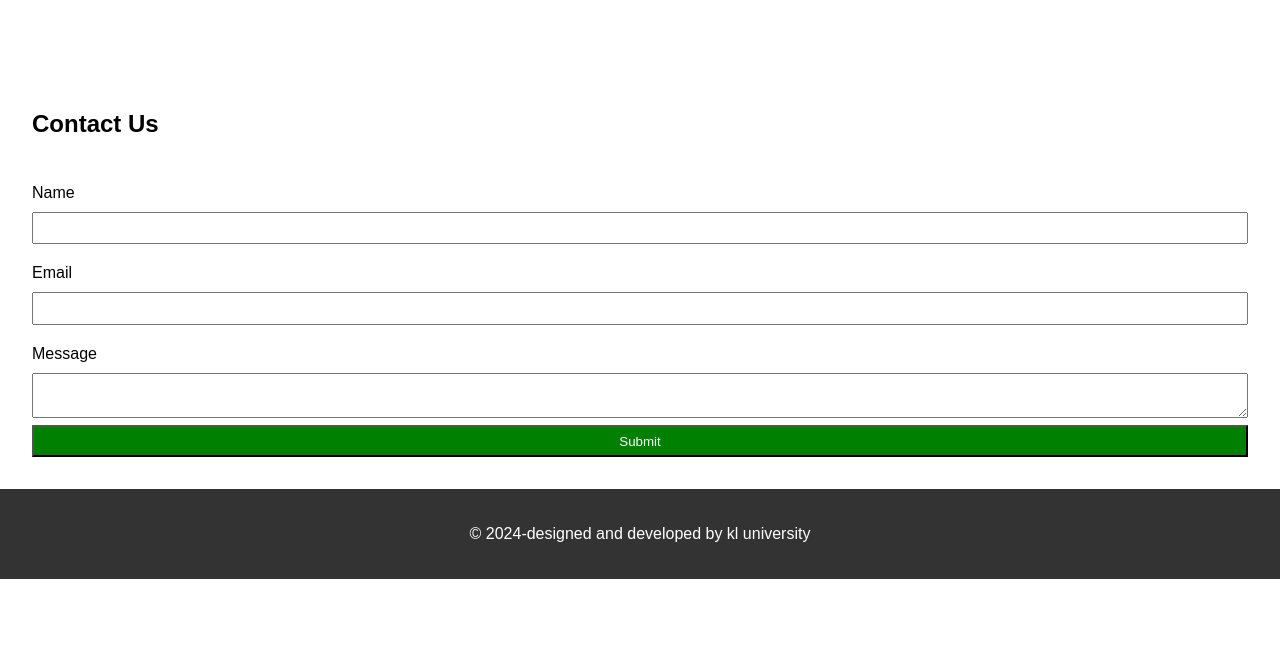
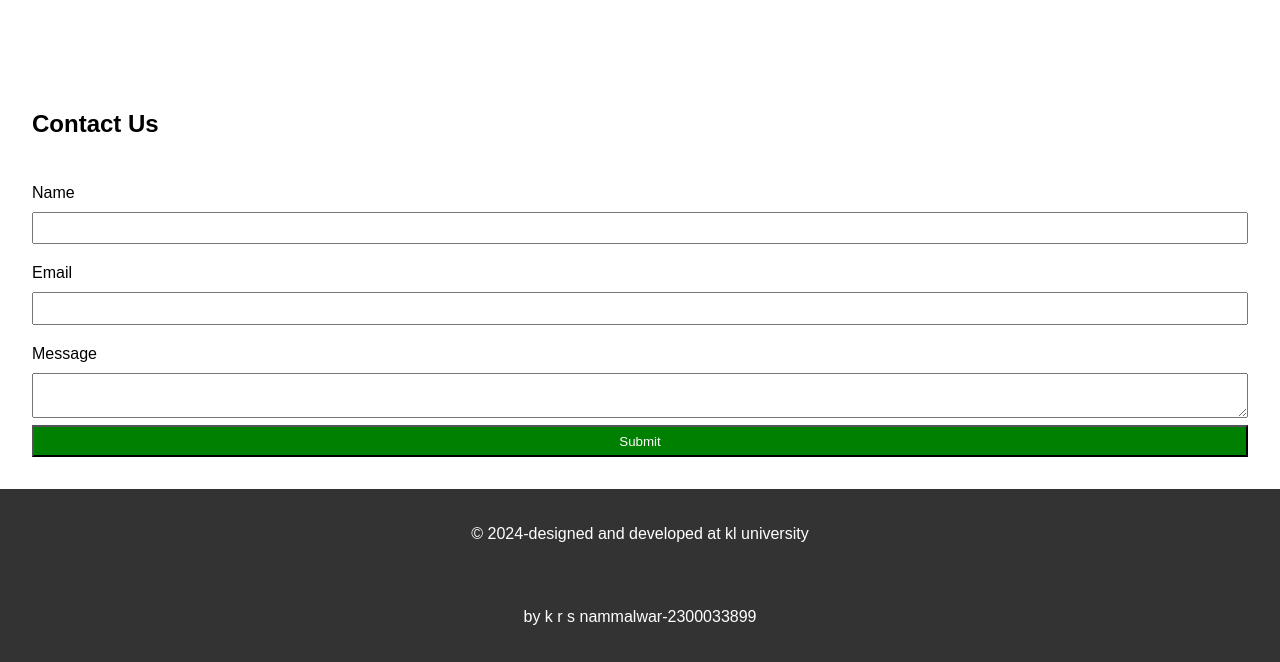
Before and after one commit to nammalwarsai/AGRI-FINANCE, a plain HTML site: page index.html in a window 1280 px wide. Shown: the part 670-1332 px from the top of the page. Before the commit the page ends 1249 px from the top, so only its background shows below. Drawn offline with Linux system fonts and the light colour scheme.

Commit message:
index.html

```diff
--- a/index.html
+++ b/index.html
@@ -68,7 +68,9 @@
     </section>
 
     <footer>
-        <p>&copy; 2024-designed and developed by kl university</p>
+        <p>&copy; 2024-designed and developed at kl university</p>
+   <br>
+<p> by k r s nammalwar-2300033899</p>
     </footer>
 
 </body>
```
